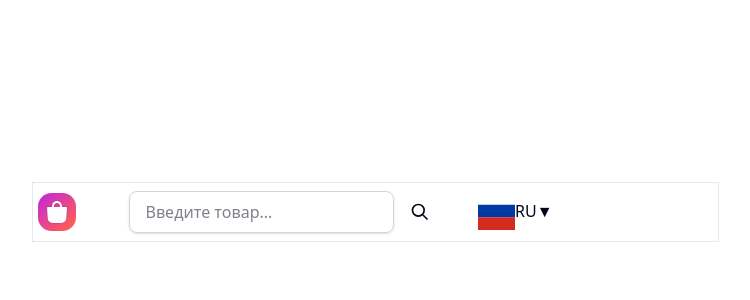
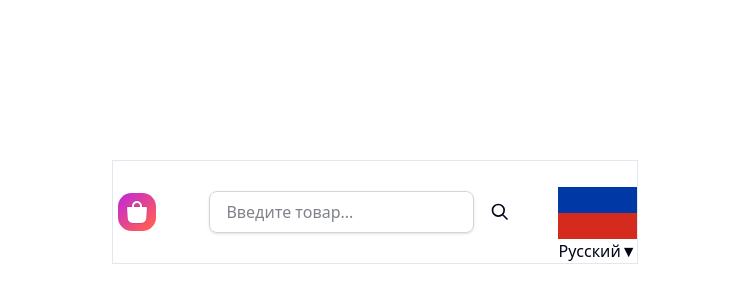
Before and after one commit to sundstorm91/e-commerce-App, a React (Vite) app: page / in a window 1280 px wide. Shown: the part 188-488 px from the top of the page, without its empty margins (265-1015 px from the left). Built offline with nearby package versions, Linux system fonts and the light colour scheme.

Commit message:
refactor: transform DropdownList into reusable component

```diff
--- a/src/components/app-header/Header.tsx
+++ b/src/components/app-header/Header.tsx
@@ -1,30 +1,38 @@
 import { NavLink } from 'react-router-dom';
 import iconShop from '../../assets/svg/icons8-galaxy-store.svg';
 import { Search } from '../search/Search';
-import { DropdownListLanguage } from './language/Language';
-import { useEffect, useRef, useState } from 'react';
-import { useUserStore } from '@/service/store/user.store';
+import { DropdownList } from './language/Language';
+import { useState } from 'react';
+import ru from '../../assets/svg/ru.svg';
+import en from '../../assets/svg/ca.svg';
+import { useLanguageStore } from '@/service/store/language.store';
 
-export interface ILang {
-  value: 'RU' | 'EN' | 'ES';
-  label: 'Русский' | 'English' | 'Español';
+interface UILanguages {
+  label: 'Русский' | 'English';
+  value: 'RU' | 'EN';
 }
 
-const lang: ILang[] = [
+const languages: UILanguages[] = [
   { label: 'Русский', value: 'RU' },
   { label: 'English', value: 'EN' },
 ];
 
+/* Если не авторизован */
+
+/* const notAuth = [
+
+] */
+
 export const Header = () => {
-  const [selectLang, setSelectLang] = useState<ILang>({
-    value: 'RU',
-    label: 'Русский',
-  });
+  const { currentLanguage, setLanguage } = useLanguageStore();
 
-  /* auth */
-  /*  const { currentUser, isLoading, isAuth } = useUserStore();
-  const [isProfileListOpen, setProfileListOpen] = useState(false);
-  const profileDrowDownRef = useRef<HTMLDivElement | null>(null); */
+  const selectedLanguages = languages.find(
+    (lang) => lang.value === currentLanguage
+  );
+
+  const handleClickLanguages = (lang: UILanguages) => {
+    setLanguage(lang.value);
+  };
 
   return (
     <header className="flex items-center border gap-10">
@@ -34,15 +42,26 @@ export const Header = () => {
 
       <Search />
 
-      <DropdownListLanguage
-        onSelect={setSelectLang}
-        options={lang}
-        selectedOption={selectLang}
+      <DropdownList
+        options={languages}
+        selectedOption={selectedLanguages!}
+        onSelect={handleClickLanguages}
+        keyExtractor={(lang: UILanguages) => lang.value}
+        filterFn={(lang: UILanguages) => lang.value !== currentLanguage}
+        renderTrigger={(isOpen) => (
+          <>
+            <img src={currentLanguage === 'RU' ? ru : en} alt="" />
+            {selectedLanguages?.label}
+            <span className={`arrow ${isOpen ? 'open' : ''}`}>▼</span>
+          </>
+        )}
+        renderItem={(lang: UILanguages) => (
+          <div className="flex items-center">
+            {/* <img src={selectLang.icon} alt={lang.label} /> */}
+            {lang.label}
+          </div>
+        )}
       />
-
-      <div>
-        <img src="" alt="" />
-      </div>
     </header>
   );
 };
--- a/src/components/app-header/language/Language.tsx
+++ b/src/components/app-header/language/Language.tsx
@@ -1,64 +1,43 @@
 import { useEffect, useRef, useState } from 'react';
-import type { ILang } from '../Header';
-import ru from '../../../assets/svg/ru.svg';
-import en from '../../../assets/svg/ca.svg';
-import es from '../../../assets/svg/am.svg';
 
-interface IDropDownProps {
-  options: ILang[];
-  selectedOption: ILang;
-  onSelect: (option: ILang) => void;
+interface IDropDownProps<T> {
+  options: T[] /* массив всего */;
+  selectedOption: T /* конкретно выбраный */;
+  onSelect: (option: T) => void /* коллбэк */;
+  renderTrigger: (isOpen: boolean) => React.ReactNode;
+  renderItem: (item: T) => React.ReactNode;
+  filterFn?: (item: T) => boolean;
+  keyExtractor: (item: T) => string | number;
 }
-export const DropdownListLanguage: React.FC<IDropDownProps> = ({
+
+export const DropdownList = <T,>({
   onSelect,
   options,
   selectedOption,
-}) => {
+  filterFn,
+  keyExtractor,
+  renderTrigger, // ✅ isOpen уже типизирован в интерфейсе
+  renderItem,
+}: IDropDownProps<T>) => {
   const [isOpen, setIsOpen] = useState(false);
-
+  const currentOptions = filterFn ? options.filter(filterFn) : options;
   const dropDownRef = useRef<HTMLDivElement | null>(null);
 
-  useEffect(() => {
-    const handleClickOutside = (e: MouseEvent) => {
-      if (e.target instanceof Node) {
-        if (dropDownRef.current && !dropDownRef.current.contains(e.target)) {
-          setIsOpen(false);
-        }
-      }
-    };
-
-    document.addEventListener('mousedown', handleClickOutside);
-    return document.removeEventListener('mousedown', handleClickOutside);
-  }, []);
-
-  const handleSelect = (option: ILang) => {
-    onSelect(option);
-    console.log(option.value);
-    setIsOpen(false);
-  };
+  // ... остальная логика
 
   return (
-    <div ref={dropDownRef} className="w-50 h-10">
-      <button onClick={() => setIsOpen(!isOpen)} className="flex items-center">
-        <img src={selectedOption.value === 'RU' ? ru : en} alt="" />
-        {selectedOption?.value || 'Выберите язык'}
-        <span className={`arrow ${isOpen ? 'open' : ''}`}>▼</span>
+    <div ref={dropDownRef}>
+      <button onClick={() => setIsOpen(!isOpen)}>
+        {renderTrigger(isOpen)} {/* ✅ isOpen: boolean */}
       </button>
-      {/* выпадающий список */}
 
       {isOpen && (
-        <ul role="listbox">
-          {options
-            .filter((option) => option.value !== selectedOption.value)
-            .map((option) => (
-              <li
-                key={option.value}
-                onClick={() => handleSelect(option)}
-                className="cursor-pointer"
-              >
-                {option.value}
-              </li>
-            ))}
+        <ul>
+          {currentOptions.map((item) => (
+            <li key={keyExtractor(item)} onClick={() => onSelect(item)}>
+              {renderItem(item)}
+            </li>
+          ))}
         </ul>
       )}
     </div>
```
